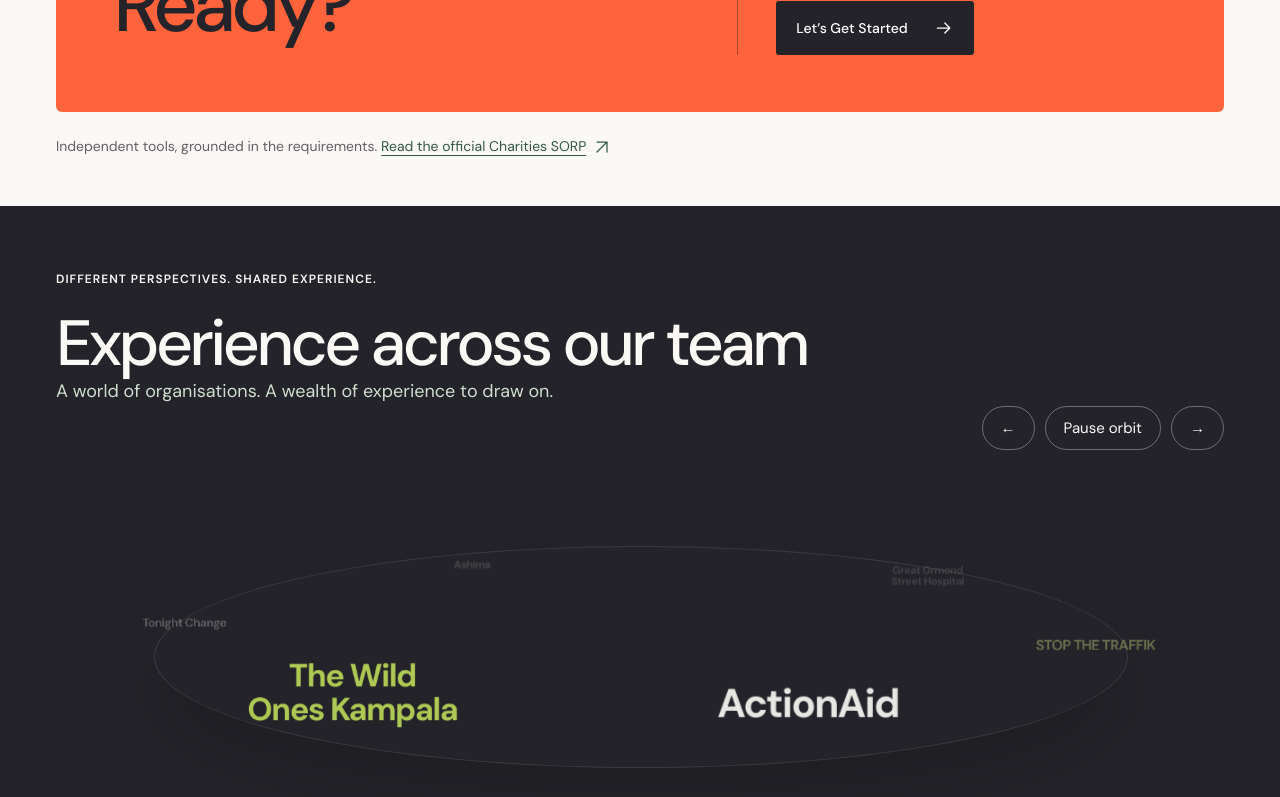
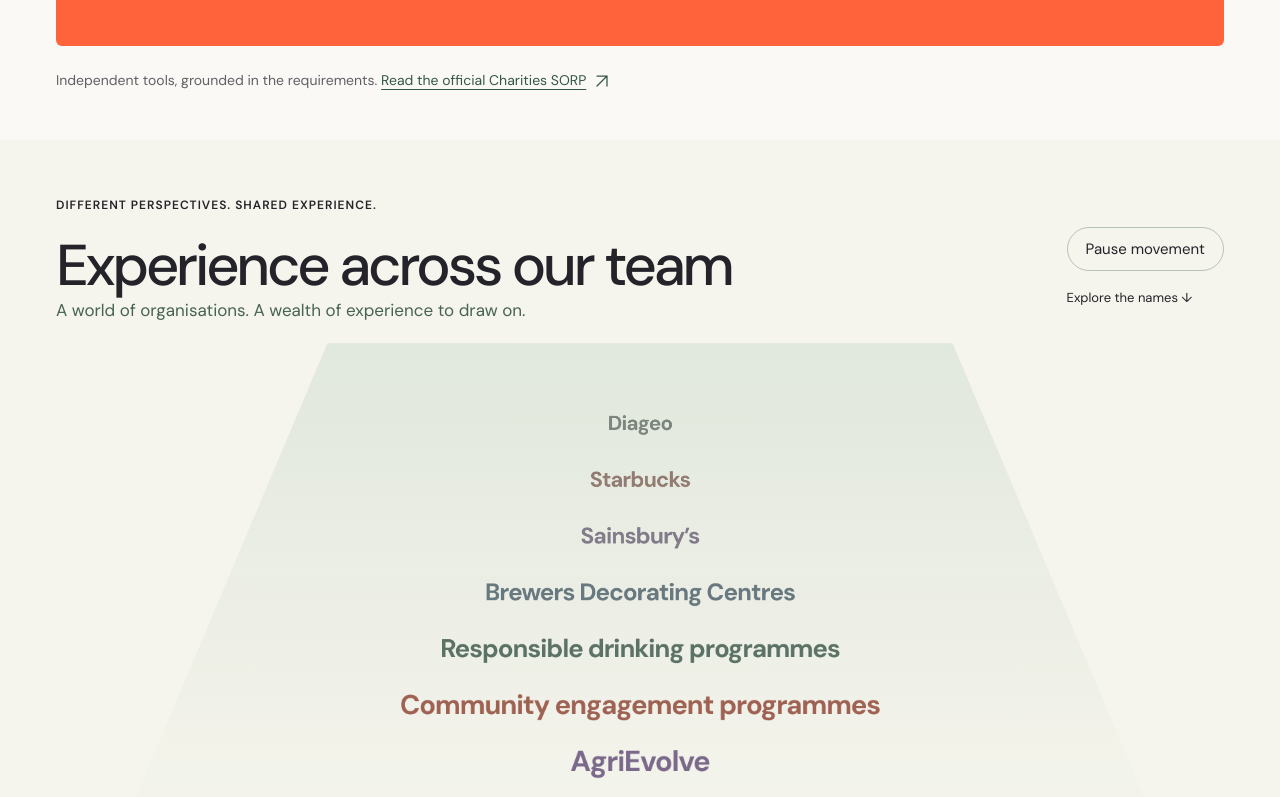
Before and after one commit to mysocialimpact/SORP2026, a Next.js app: page / in a window 1280 px wide. Shown: the part 2000-2797 px from the top of the page. Built offline with nearby package versions, Linux system fonts and the light colour scheme; no server answers.

Commit message:
Replace experience orbit with accessible perspective crawl (#117)
Co-authored-by: Marcus Warry <marcus@marcuswarry.com>

```diff
--- a/src/app/page.tsx
+++ b/src/app/page.tsx
@@ -1,7 +1,5 @@
 import type { Metadata } from "next";
 import { FolderHero } from "@/components/folder-hero";
-import { ToolLink } from "@/components/tool-link";
-import Link from "next/link";
 import { MsiBrand } from "@/components/brand";
 import { Arrow } from "@/components/ui";
 import { ExperienceCloud } from "@/components/experience-cloud";
@@ -51,7 +49,7 @@ export default function Home() {
               We’re a UK-based social enterprise initiative helping charities and their advisers
               navigate SORP 2026 and achieve greater impact.
             </p>
-            <p className="homepage-beta-note"><strong>Now in public beta.</strong> Charities and advisers can create a free account, start their readiness review and help shape what comes next.</p><div className="sample-entry"><ToolLink href="/are-you-sorp-ready/review/">Get started free →</ToolLink><Link href="/sample-charity/">See SORP 2026 in action →</Link></div>
+            <p className="homepage-beta-note"><strong>Now in public beta.</strong> Charities and advisers can create a free account, start their readiness review and help shape what comes next.</p>
           </div>
           <div className="gateway-intro-aside">
             <p className="homepage-editorial">SORP is the requirement.<br /><strong>Better impact is the opportunity.</strong></p>
--- a/src/app/shared-contact.css
+++ b/src/app/shared-contact.css
@@ -571,6 +571,10 @@
 .compact-contact a { font-weight: 650; min-height: 44px; display: inline-flex; align-items: center; }
 .contact-demo-option { margin: 30px 0; padding: 20px 0; border-block: 1px solid #24232925; }
 .contact-demo-option summary { cursor: pointer; font-size: 18px; min-height: 44px; }
+.contact-demonstration { padding: clamp(24px,4vw,48px); background: #e8eddf; border-radius: 6px; margin-top: 24px; }
+.contact-demonstration h2 { font-size: clamp(28px,3vw,44px); line-height: 1.12; letter-spacing: -.035em; margin: 10px 0 20px; }
+.contact-demonstration p { max-width: 680px; line-height: 1.6; }
+.contact-demonstration a { display: inline-flex; padding: 14px 0; min-height: 44px; font-weight: 650; text-underline-offset: 5px; }
 .homepage-beta-note { font-size: 16px; line-height: 1.55; max-width: 580px; }
 .homepage-beta-note strong { color: #335346; }
 @media(max-width:700px) { .platform-sticky-navigation .gateway-directory-nav { grid-column: 1 / -1; margin-right: 0; justify-content: space-between; } }
--- a/src/components/build-information-bar.tsx
+++ b/src/components/build-information-bar.tsx
@@ -60,7 +60,7 @@ export function BuildInformationBar() {
   const isolated = process.env.NEXT_PUBLIC_ISOLATED_PREVIEW === "true";
   const environmentLabel = environment === "production" ? "PRODUCTION" : environment === "preview" ? "PREVIEW" : "DEVELOPMENT";
   const compactEnvironmentLabel = environment === "production" ? "PROD" : environment === "preview" ? "PREVIEW" : "DEV";
-  if (!status.founder) return <aside ref={bar} className="build-information-bar public-beta-bar" aria-label="Public beta"><strong>SORP 2026 IS NOW IN PUBLIC BETA · FREE ACCOUNTS AVAILABLE</strong><span>Try it. Tell us what you think. Help shape what comes next.</span>{environment === "preview" && <span>Preview environment</span>}</aside>;
+  if (!status.founder) return <aside ref={bar} className="build-information-bar public-beta-bar" aria-label="Public beta"><strong>SORP 2026 · PUBLIC BETA · FREE ACCOUNTS NOW AVAILABLE</strong><span>Explore the platform. Tell us what you think. Help shape what comes next.</span>{environment === "preview" && <span>Preview environment</span>}</aside>;
   return <aside ref={bar} className="build-information-bar" aria-label="Website build information and account status" data-build={number} data-environment={environment} data-plan={status.plan.toLowerCase()} data-founder={String(status.founder)}>
     <span className="build-release" title={buildInformation.deploymentId || undefined}><strong>Build {number || (environment === "preview" ? "preview" : "local")}</strong>{deployedAt && <><span aria-hidden="true">·</span><time dateTime={deployedAt}>{formatBuildTimestamp(deployedAt)}</time></>}</span>
     <span className="build-account"><span className="build-environment-full">{environmentLabel} ·</span><span className="build-environment-compact">{compactEnvironmentLabel} ·</span><span aria-live="polite"><span className="build-account-full">{statusLabel}</span><span className="build-account-compact">{compactStatusLabel}</span></span></span>
--- a/src/components/experience-cloud.tsx
+++ b/src/components/experience-cloud.tsx
@@ -1,7 +1,8 @@
 "use client";
 
 import { useEffect, useRef, useState } from "react";
-import "./experience-orbit.css";
+import Image from "next/image";
+import "./experience-crawl.css";
 
 const organisations = [
   "ActionAid", "STOP THE TRAFFIK", "Great Ormond Street Hospital", "Blue Cross", "Farm Africa",
@@ -21,13 +22,14 @@ const organisations = [
   "AgriEvolve", "Ashima", "Tonight Change", "The Wild Ones Kampala",
 ];
 
-const colours = ["#faf9f6", "#d8ff52", "#f0a7c1", "#c8dbed"];
-const slots = 6;
+const colours = [[35, 77, 59], [173, 57, 32], [112, 80, 139], [48, 81, 109]];
+const slots = 12;
 export function ExperienceCloud() {
   const stage = useRef<HTMLDivElement>(null);
-  const angle = useRef(0);
+  const progress = useRef(0);
+  const firstName = useRef(0);
   const [paused, setPaused] = useState(false);
-  const [selected, setSelected] = useState(0);
+  const [selected, setSelected] = useState<number | null>(null);
   const [reduced, setReduced] = useState(false);
   useEffect(() => {
     const motion = matchMedia("(prefers-reduced-motion: reduce)");
@@ -42,56 +44,64 @@ export function ExperienceCloud() {
     const observer = new IntersectionObserver(([entry]) => { visible = entry.isIntersecting; });
     observer.observe(root);
     const render = (time: number) => {
-      if (previous && visible && !paused && !reduced && !document.hidden) angle.current += Math.min(time - previous, 40) * .000055;
+      if (previous && visible && !paused && !reduced && !document.hidden) progress.current += Math.min(time - previous, 40) / 72000;
       previous = time;
-      const width = root.clientWidth;
+      const height = root.clientHeight;
+      const mobile = root.clientWidth < 700;
+      const pitch = (height - 64) / slots;
       Array.from(root.children).forEach((node, i) => {
         const item = node as HTMLElement;
-        const phase = angle.current + i * Math.PI * 2 / slots;
-        const depth = (Math.cos(phase) + 1) / 2;
-        const scale = .24 + Math.pow(depth, 4) * .76;
-        const x = Math.sin(phase) * width * .36;
-        const y = -Math.cos(phase) * -75;
-        const lap = Math.floor((phase + Math.PI) / (Math.PI * 2));
-        const index = ((i - lap * slots) % organisations.length + organisations.length) % organisations.length;
-        item.textContent = organisations[index];
-        item.style.transform = `translate(-50%, -50%) translate(${x}px, ${y}px) scale(${scale})`;
-        item.style.opacity = String(.2 + Math.pow(depth, 3) * .8);
-        item.style.filter = `grayscale(${1-depth}) blur(${(1-depth)*1.3}px)`;
-        item.style.zIndex = String(Math.round(depth*100));
-        item.style.color = colours[index % colours.length];
+        const journey = progress.current + i / slots;
+        const distance = journey % 1;
+        const cycle = Math.floor(journey);
+        const index = ((firstName.current - i + cycle * slots) % organisations.length + organisations.length) % organisations.length;
+        const name = organisations[index];
+        const near = 1 - distance;
+        const scale = (mobile ? .58 : .5) + (mobile ? .42 : .5) * Math.pow(near, 1.4);
+        const y = 32 + near * (height - 64);
+        const colour = colours[index % colours.length];
+        const blend = Math.pow(near, .7);
+        item.textContent = name;
+        item.style.transform = `translate(-50%, -50%) translateY(${y}px) scale(${scale})`;
+        item.style.color = `rgb(${colour.map((channel, c) => Math.round([112,117,112][c] * (1-blend) + channel * blend)).join(",")})`;
+        item.style.opacity = String(Math.min(1, distance * slots * 3, (1-distance) * slots * 3) * (.8 + .2 * near));
+        const baseSize = mobile ? (name.length > 26 ? 17 : name.length > 16 ? 20 : 30) : (name.length > 36 ? 30 : 40);
+        item.style.fontSize = `${Math.max(baseSize, (mobile ? 14 : 18) / scale)}px`;
+        item.style.maxHeight = `${pitch - 4}px`;
       });
       frame = requestAnimationFrame(render);
     };
     frame = requestAnimationFrame(render);
     return () => { cancelAnimationFrame(frame); observer.disconnect(); };
   }, [paused, reduced]);
-  function step(direction: number) {
+  function explore(index: number) {
+    firstName.current = index;
+    progress.current = .04;
+    setSelected(index);
     setPaused(true);
-    const next = Math.round(-angle.current / (Math.PI * 2 / slots)) + direction;
-    angle.current = -next * Math.PI * 2 / slots;
-    setSelected(((next % organisations.length) + organisations.length) % organisations.length);
   }
-  return <section className="experience-cloud experience-orbit" id="home-experience" aria-labelledby="experience-title">
-    <div className="gateway-width">
-      <p className="gateway-kicker">Different perspectives. Shared experience.</p>
+  return <section className="experience-cloud experience-crawl" id="home-experience" aria-labelledby="experience-title">
+    <div className="gateway-width crawl-heading">
+      <div><p className="gateway-kicker">Different perspectives. Shared experience.</p>
       <h2 id="experience-title">Experience across our team</h2>
-      <p className="orbit-introduction">A world of organisations. A wealth of experience to draw on.</p>
-      <div className="orbit-controls">
-        <button type="button" onClick={() => step(-1)} aria-label="Previous organisation">←</button>
-        <button type="button" onClick={() => { if (!paused) step(0); else setPaused(false); }} aria-pressed={paused}>{paused ? "Play orbit" : "Pause orbit"}</button>
-        <button type="button" onClick={() => step(1)} aria-label="Next organisation">→</button>
+      <p className="crawl-introduction">A world of organisations. A wealth of experience to draw on.</p></div>
+      <div className="crawl-controls">
+        <button type="button" onClick={() => { if (reduced) return; setPaused(value => !value); }} aria-pressed={paused || reduced} disabled={reduced}>{reduced ? "Motion reduced" : paused ? "Resume movement" : "Pause movement"}</button>
+        <a href="#experience-collection" onClick={() => setPaused(true)}>Explore the names ↓</a>
       </div>
     </div>
-    <div className="orbit-space" ref={stage} aria-hidden="true">
-      {Array.from({length: slots}, (_, i) => <span className="orbit-name" key={i}>{organisations[i]}</span>)}
+    <div className="crawl-frame">
+      <div className="crawl-plane" aria-hidden="true" />
+      <div className="crawl-space" ref={stage} aria-hidden="true">
+        {Array.from({length: slots}, (_, i) => <span className="crawl-name" key={i} style={{ top: 0, transform: `translate(-50%, -50%) translateY(${32 + (1-i/slots)*576}px) scale(${.64+.36*(1-i/slots)**2})` }}>{organisations[(slots-i)%slots]}</span>)}
+      </div>
     </div>
-    <div className="gateway-width orbit-explore">
-      {paused && <p className="orbit-selected" aria-live="polite">{organisations[selected]}</p>}
+    <div className="gateway-width crawl-explore" id="experience-collection">
+      {selected !== null && <p className="crawl-selected" aria-live="polite">{organisations[selected]}</p>}
       <details open={reduced || undefined} onToggle={event => { if (event.currentTarget.open) setPaused(true); }}>
         <summary>Explore all {organisations.length} organisations <span>+</span></summary>
         <p>Historical experience across our team; no endorsement of SORP2026 is implied.</p>
-        <ul>{organisations.map((name, i) => <li key={name}><button type="button" onClick={() => { angle.current = -i * Math.PI * 2 / slots; setSelected(i); setPaused(true); }}>{name}{name === "Greenpeace" && <img src="/experience/greenpeace.svg" alt="" width={90} height={30} />}{name === "Starbucks" && <img src="/experience/starbucks.svg" alt="" width={35} height={35} />}</button></li>)}</ul>
+        <ul>{organisations.map((name, i) => <li key={name}><button type="button" onClick={() => explore(i)}>{name}{name === "Greenpeace" && <Image src="/experience/greenpeace.svg" alt="" width={90} height={30} />}{name === "Starbucks" && <Image src="/experience/starbucks.svg" alt="" width={35} height={35} />}</button></li>)}</ul>
       </details>
     </div>
   </section>;
--- /dev/null
+++ b/src/components/experience-crawl.css
@@ -0,0 +1,22 @@
+.experience-crawl { background: #f5f4ed; color: #242329; padding: 56px 0 40px; overflow: hidden; }
+.crawl-heading { display: flex; align-items: end; justify-content: space-between; gap: 28px; }
+.experience-crawl h2 { font-size: clamp(36px,4.5vw,64px); line-height: 1.05; letter-spacing: -.055em; max-width: 740px; margin: 0; }
+.crawl-introduction { color: #476354; font-size: 17px; line-height: 1.5; margin-bottom: 0; }
+.crawl-controls { display: flex; flex-direction: column; align-items: flex-start; flex-shrink: 0; gap: 8px; }
+.crawl-controls button { min-height: 44px; padding: 10px 18px; background: transparent; border: 1px solid #47635455; border-radius: 30px; color: inherit; cursor: pointer; }
+.crawl-controls a { padding: 10px 0; min-height: 44px; font-size: 13px; text-underline-offset: 4px; }
+.crawl-controls button:disabled { cursor: default; }
+.crawl-frame { position: relative; max-width: 1250px; margin: 20px auto 0; isolation: isolate; }
+.crawl-plane { position: absolute; inset: 0; background: linear-gradient(180deg,#cfddcf88, #e8eddf30 55%,transparent); clip-path: polygon(25% 0,75% 0,100% 100%,0 100%); z-index: -1; }
+.crawl-space { height: 740px; position: relative; overflow: hidden; }
+.crawl-name { position: absolute; left: 50%; top: 0; width: 88%; font-size: 30px; font-weight: 650; line-height: 1.1; letter-spacing: -.035em; text-align: center; text-wrap: balance; will-change: transform,opacity; }
+.crawl-explore { scroll-margin-top: 190px; }
+.crawl-explore details { border-top: 1px solid #47635440; }
+.crawl-explore summary { display: flex; justify-content: space-between; padding: 22px 0; font-size: 18px; cursor: pointer; }
+.crawl-explore p { font-size: 14px; color: #476354; }
+.crawl-explore ul { display: grid; grid-template-columns: repeat(3,1fr); gap: 4px 26px; list-style: none; padding: 0; }
+.crawl-explore li button { display: flex; align-items: center; gap: 10px; text-align: left; width: 100%; min-height: 44px; padding: 12px 0; color: #242329; background: transparent; border: 0; border-bottom: 1px solid #47635420; cursor: pointer; }
+.crawl-selected { font-size: 26px !important; }
+.experience-crawl :is(button,a,summary):focus-visible { outline: 2px solid #b63b20; outline-offset: 4px; }
+@media(max-width:700px) { .experience-crawl { padding: 36px 0 28px; } .crawl-heading { display: block; } .crawl-controls { flex-direction: row; align-items: center; gap: 22px; margin-top: 20px; } .crawl-space { height: 640px; } .crawl-name { width: 92%; } .crawl-plane { clip-path: polygon(13% 0,87% 0,100% 100%,0 100%); } .crawl-explore ul { grid-template-columns: 1fr 1fr; } }
+@media(prefers-reduced-motion:reduce) { .crawl-name { will-change: auto; } }
--- a/src/components/experience-orbit.css
+++ /dev/null
@@ -1,18 +0,0 @@
-.experience-orbit { background: #242329; color: #faf9f6; padding: 64px 0 48px; overflow: hidden; }
-.experience-orbit h2 { font-size: clamp(38px,5vw,72px); line-height: 1.05; letter-spacing: -.055em; max-width: 850px; margin: 0; }
-.orbit-introduction { color: #cfddcf; font-size: 18px; }
-.orbit-controls { display: flex; justify-content: flex-end; gap: 10px; }
-.orbit-controls button { min-height: 44px; min-width: 44px; border: 1px solid #ffffff55; border-radius: 30px; padding: 10px 18px; color: inherit; background: transparent; cursor: pointer; }
-.orbit-space { position: relative; height: 400px; max-width: 1500px; margin: 0 auto; isolation: isolate; }
-.orbit-space::before { content: ''; position: absolute; left: 12%; top: 24%; width: 76%; height: 55%; border: 1px solid #cfddcf20; border-radius: 50%; box-shadow: 0 35px 65px #0002; }
-.orbit-name { position: absolute; top: 46%; left: 50%; width: min(30vw, 380px); text-align: center; font-size: clamp(26px,3.5vw,49px); font-weight: 650; line-height: 1.04; letter-spacing: -.04em; will-change: transform; text-wrap: balance; }
-.orbit-explore details { border-top: 1px solid #ffffff30; }
-.orbit-explore summary { cursor: pointer; padding: 24px 0; display: flex; justify-content: space-between; font-size: 18px; }
-.orbit-explore summary span { color: #d8ff52; }
-.orbit-explore p { color: #cfddcf; }
-.orbit-explore ul { display: grid; grid-template-columns: repeat(3,1fr); gap: 8px 25px; list-style: none; padding: 0; }
-.orbit-explore li button { color: inherit; background: transparent; border: 0; border-bottom: 1px solid #ffffff20; text-align: left; padding: 12px 0; width: 100%; min-height: 44px; cursor: pointer; }
-.orbit-selected { font-size: 28px; color: #d8ff52 !important; }
-.experience-orbit button:focus-visible, .experience-orbit summary:focus-visible { outline: 2px solid #d8ff52; outline-offset: 4px; }
-@media(max-width:700px) { .experience-orbit { padding: 38px 0; } .orbit-space { height: 310px; } .orbit-name { width: 61vw; font-size: 32px; } .orbit-explore ul { grid-template-columns: 1fr 1fr; } .orbit-controls { justify-content: flex-start; } }
-@media(prefers-reduced-motion:reduce) { .orbit-name { will-change: auto; } }
```
Also changed, not shown: src/app/contact/page.tsx (+8 -1 lines).
